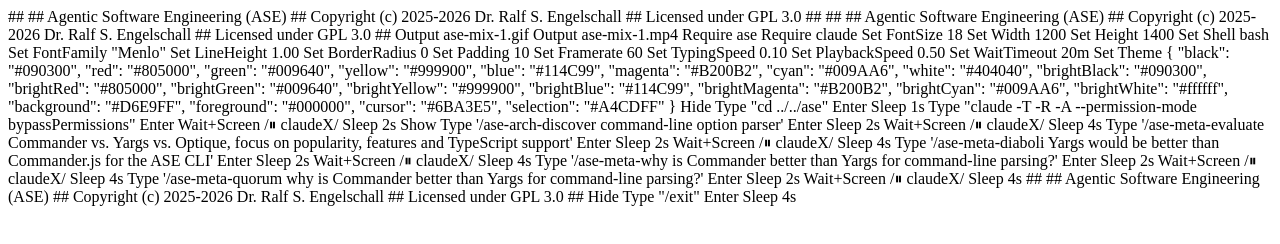
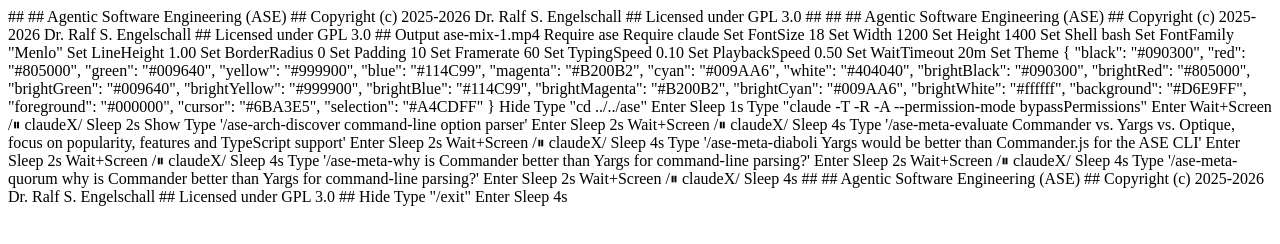
Before and after one commit to rse/ase-media, a website: page src/ase-mix-1.tape.njk in a window 1280 px wide. Drawn offline with nearby package versions, Linux system fonts and the light colour scheme; files that its build step writes are made by us from their sources.

Commit message:
do not create GIF files any longer as they are too large

```diff
--- a/src/common-prolog.tape.njk
+++ b/src/common-prolog.tape.njk
@@ -4,7 +4,6 @@
 ##  Licensed under GPL 3.0 <https://spdx.org/licenses/GPL-3.0-only>
 ##
 
-Output               {{ name }}.gif
 Output               {{ name }}.mp4
 
 Require              ase
```
Also changed, not shown: 8 other files.
